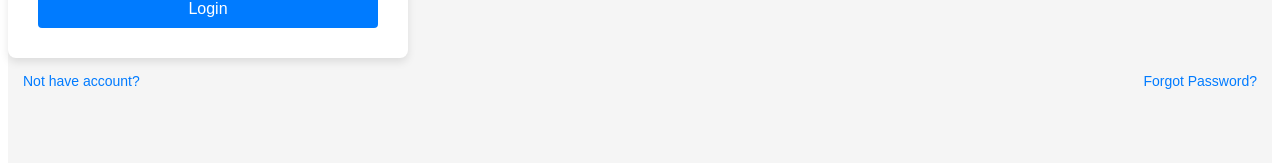
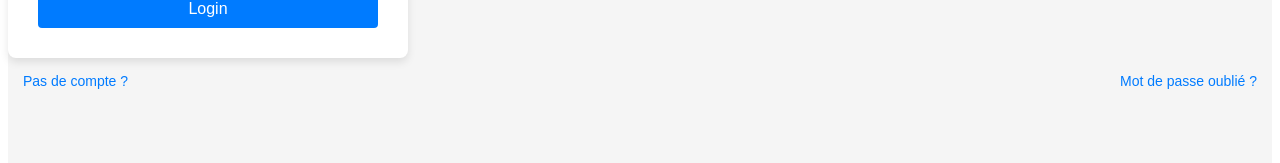
Before and after one commit to Paul-PIA/simr-frontend, a Next.js app: page /auth in a window 1280 px wide. Shown: the part 248-411 px from the top of the page. Built offline with nearby package versions, Linux system fonts and the light colour scheme; no server answers.

Commit message:
Traductions, commentaires, améliorations de code, etc...

```diff
--- a/components/Forms.js
+++ b/components/Forms.js
@@ -20,13 +20,13 @@ export default function Forms({ item }) {
               className="link-button"
               onClick={() => setCurrentForm("register")}
             >
-              Not have account?
+              Pas de compte ?
             </button>
             <button
               className="link-button"
               onClick={() => setCurrentForm("forgot")}
             >
-              Forgot Password?
+              Mot de passe oublié ?
             </button>
           </div>
         )}
@@ -36,13 +36,13 @@ export default function Forms({ item }) {
               className="link-button"
               onClick={() => setCurrentForm("login")}
             >
-              Login
+              Se connecter
             </button>
             <button
               className="link-button"
               onClick={() => setCurrentForm("register")}
             >
-              Not have account?
+              Pas de compte ?
             </button>
           </div>
         )}
@@ -52,13 +52,13 @@ export default function Forms({ item }) {
               className="link-button"
               onClick={() => setCurrentForm("login")}
             >
-              Have already an account?
+              Déjà un compte ?
             </button>
             <button
               className="link-button"
               onClick={() => setCurrentForm("forgot")}
             >
-              Forgot Password?
+              Mot de passe oublié ?
             </button>
           </div>
         )}
--- a/contents/ForgotPassword.js
+++ b/contents/ForgotPassword.js
@@ -1,11 +1,11 @@
-import React, { useState } from "react";
+import React from "react";
 import { apiClientNotoken } from "../services/api";
 
 export default function ForgotPassword() {
   return (
     <div>
       <div className="auth-form">
-        <h2>Forgot Password</h2>
+        <h2>Mot de passe oublié</h2>
         <form
   name="forgot"
   onSubmit={async (e) => {
@@ -28,7 +28,7 @@ export default function ForgotPassword() {
               required
             />
           </label>
-          <button type="submit">Send email</button>
+          <button type="submit">Envoyer</button>
         </form>
       </div>
       <style jsx="true">{`
--- a/contents/Register.js
+++ b/contents/Register.js
@@ -1,11 +1,11 @@
-import React, { useState } from "react";
+import React from "react";
 import { apiClientNotoken,apiClientGetoken } from "../services/api";
 
 export default function Register() {
   return (
     <div>
       <div className="auth-form">
-        <h2>Register</h2>
+        <h2>Créer un compte</h2>
         <form
   name="register"
   onSubmit={async (e) => {
@@ -67,7 +67,7 @@ export default function Register() {
               required
             />
           </label>
-          <button type="submit">Register</button>
+          <button type="submit">Enregistrer</button>
         </form>
       </div>
       <style jsx="true">{`
--- a/pages/auth.js
+++ b/pages/auth.js
@@ -1,6 +1,5 @@
 import React from 'react';
 import Forms from '../components/Forms';
-import Login from '../contents/Login';
 
 export default function _Auth() {
     return <Forms />
```
Also changed, not shown: pages/contract/index.js (+4 -4 lines).
